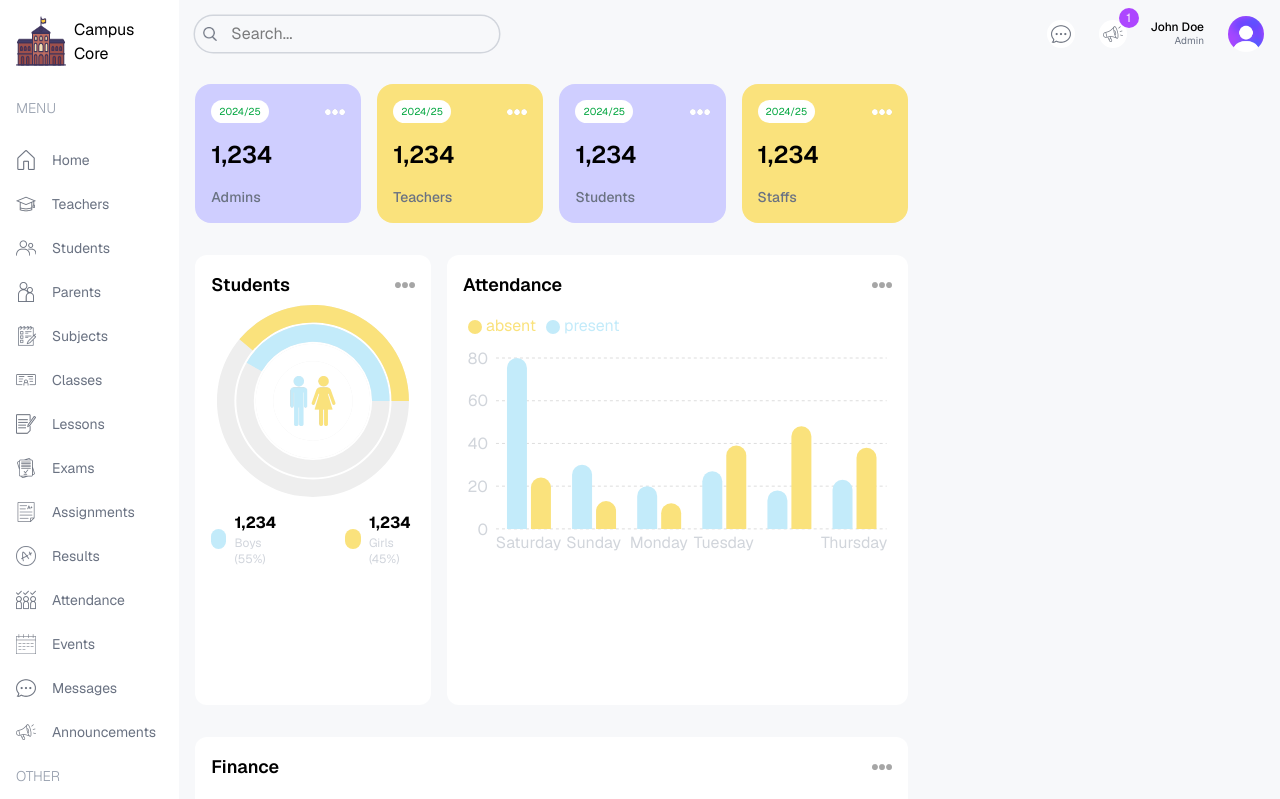
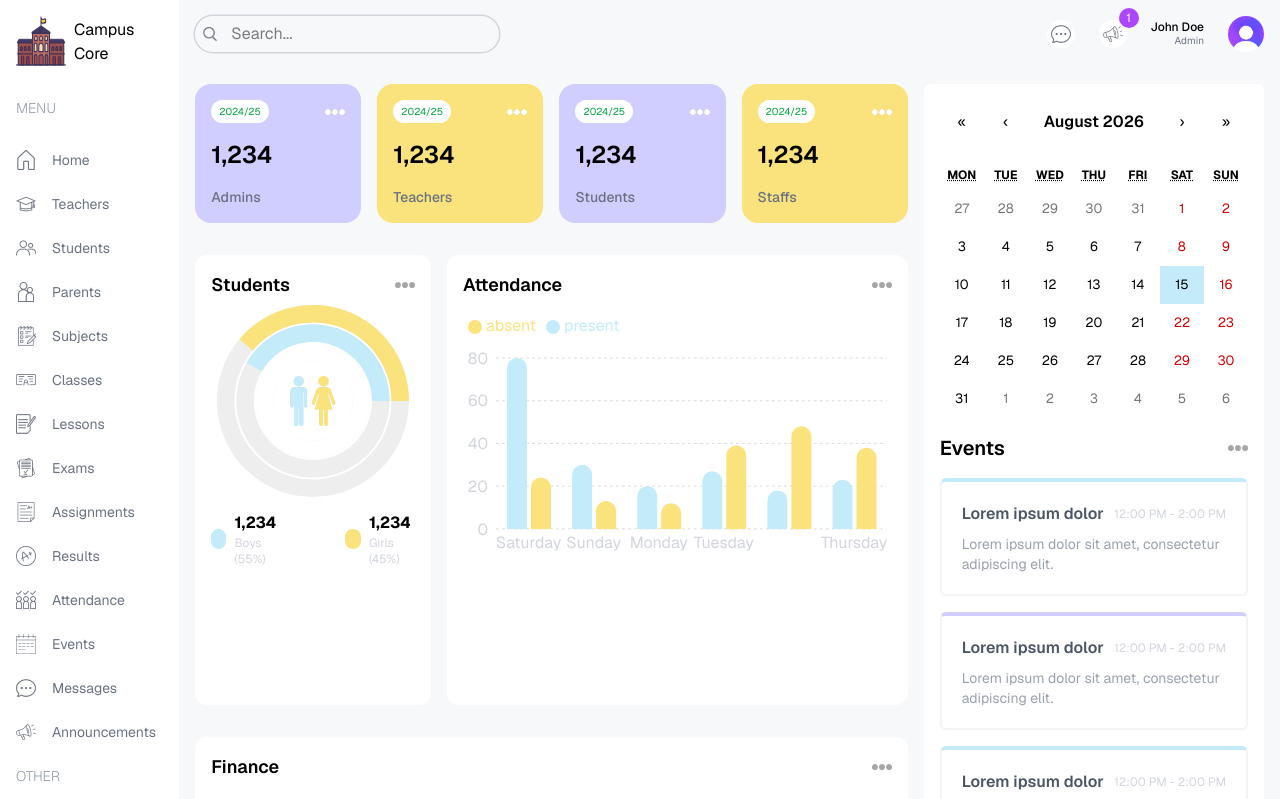
Before and after one commit to MinhazulAbidin/Campus-Core, a Next.js app: page /admin in a window 1280 px wide. Shown: the top 799 px of the page. Built offline with nearby package versions, Linux system fonts and the light colour scheme.

Commit message:
Event calander done

```diff
--- a/src/app/(dashboard)/admin/page.tsx
+++ b/src/app/(dashboard)/admin/page.tsx
@@ -1,5 +1,7 @@
+import Announcements from "@/components/Announcements";
 import AttendanceChart from "@/components/AttendanceChart";
 import CountCharts from "@/components/CountCharts";
+import EventCalander from "@/components/EventCalander";
 import FinanceChart from "@/components/FinanceChart";
 import UserCard from "@/components/UserCard";
 import React from "react";
@@ -34,7 +36,10 @@
         </div>
       </div>
       {/* right */}
-      <div className="w-full lg:w-1/3"></div>
+      <div className="w-full lg:w-1/3 flex flex-col gap-8">
+        <EventCalander />
+        <Announcements />
+      </div>
     </section>
   );
 };
--- a/src/app/(dashboard)/layout.tsx
+++ b/src/app/(dashboard)/layout.tsx
@@ -5,7 +5,7 @@
 
 export default function DashboardLayout({ children }: LayoutProps<"/">) {
   return (
-    <div className="flex min-h-screen">
+    <div className="flex h-screen">
       {/* left */}
       <div className="w-[14%] md:w-[8%] lg:w-[16%] xl:w-[14%] p-4">
         <Link
--- a/src/app/globals.css
+++ b/src/app/globals.css
@@ -30,3 +30,11 @@
     --foreground: #ededed;
   }
 }
+
+.react-calendar__tile--active{
+  background-color: var(--lamaSky) !important;
+  color: black !important;
+}
+.react-calendar__navigation__label__labelText {
+  font-weight: 600;
+}
--- /dev/null
+++ b/src/components/Announcements.tsx
@@ -0,0 +1,7 @@
+import React from "react";
+
+const Announcements = () => {
+  return <div>Announcements</div>;
+};
+
+export default Announcements;
--- a/src/components/EventCalander.tsx
+++ b/src/components/EventCalander.tsx
@@ -1,9 +1,70 @@
-import React from 'react'
+"use client";
+import React, { useState } from "react";
+import Image from "next/image";
+import Calendar from "react-calendar";
+import "react-calendar/dist/Calendar.css";
+
+type ValuePiece = Date | null;
+type Value = ValuePiece | [ValuePiece, ValuePiece];
+
+type EventItem = {
+  id: number;
+  title: string;
+  time: string;
+  description: string;
+};
+
+const events: EventItem[] = [
+  {
+    id: 1,
+    title: "Lorem ipsum dolor",
+    time: "12:00 PM - 2:00 PM",
+    description: "Lorem ipsum dolor sit amet, consectetur adipiscing elit.",
+  },
+  {
+    id: 2,
+    title: "Lorem ipsum dolor",
+    time: "12:00 PM - 2:00 PM",
+    description: "Lorem ipsum dolor sit amet, consectetur adipiscing elit.",
+  },
+  {
+    id: 3,
+    title: "Lorem ipsum dolor",
+    time: "12:00 PM - 2:00 PM",
+    description: "Lorem ipsum dolor sit amet, consectetur adipiscing elit.",
+  },
+];
 
 const EventCalander = () => {
+  const [value, onChange] = useState<Value>(new Date());
+
   return (
-    <div>EventCalander</div>
-  )
-}
+    <div className="w-full bg-white rounded-md p-4">
+      <Calendar
+        className="w-full! border-none! font-sans!"
+        onChange={onChange}
+        value={value}
+      />
+      <div className="flex items-center justify-between">
+        <h1 className="text-xl font-semibold my-4">Events</h1>
+        <Image src="/moreDark.png" alt="" width={20} height={20} />
+      </div>
+      <div className="flex flex-col gap-4">
+        {events.map((event) => (
+          <div
+            key={event.id}
+            className="p-5 rounded-md border-2 border-gray-100 border-t-4 odd:border-t-lamaSky even:border-t-lamaPurple"
+          >
+            <div className="flex items-center justify-between">
+              <h1 className="font-semibold text-gray-600">{event.title}</h1>
+              <span className="text-gray-300 text-xs">{event.time}</span>
+            </div>
+            <p className="mt-2 text-sm text-gray-400">{event.description}</p>
+          </div>
+        ))}
+      </div>
+    </div>
+  );
+};
 
-export default EventCalander
+export default EventCalander;
```
